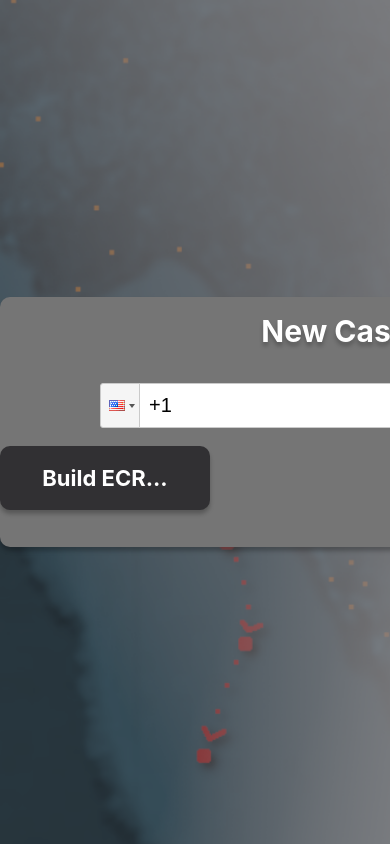
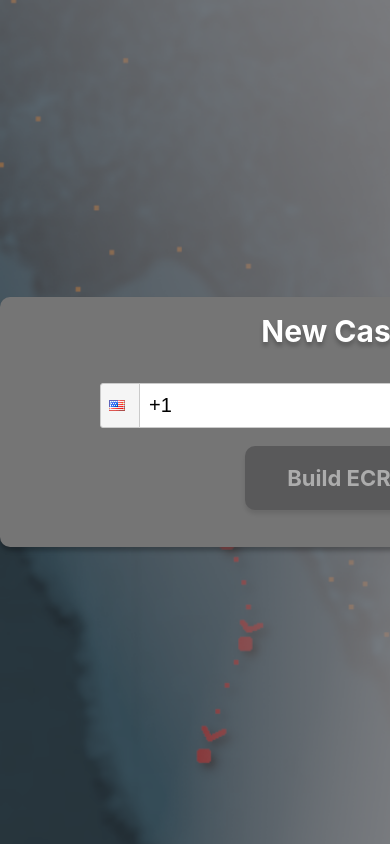
Before and after one commit to wge123/locating-survivors, a React (Create React App) app: page /new_case in a window 390 px wide. Shown: the top 844 px of the page. Built offline with nearby package versions, Linux system fonts and the light colour scheme; no server answers; what @aws-amplify/ui-react, aws-amplify would draw is missing.

Commit message:
hide button when phone not valid

```diff
--- a/src/screens/ECR_builder_screen/ecrBuilder.tsx
+++ b/src/screens/ECR_builder_screen/ecrBuilder.tsx
@@ -1,10 +1,15 @@
 import React, {useState} from 'react'
+import { useLocation } from 'react-router-dom'
 
 export default function ECRBuilderScreen() {
+    const location = useLocation()
+    const { phone_number } = location.state
+
 
     return (
         <div id='container'>
             ECR Builder Screen
+            number is - {phone_number}
         </div>
     )
 }
--- a/src/screens/new_case_screen/newCase.css
+++ b/src/screens/new_case_screen/newCase.css
@@ -68,6 +68,19 @@
     border: none;
 }
 
+#build-ecr-button-new-case[disabled] {
+    opacity: 40%;
+}
+
+#build-ecr-button-new-case a {
+    color: #FFF
+}
+
+#build-ecr-button-new-case[disabled] a {
+    pointer-events: none;
+    cursor: default;
+}
+
 .react-tel-input {
     width: auto !important;
 }
--- a/src/screens/new_case_screen/newCase.tsx
+++ b/src/screens/new_case_screen/newCase.tsx
@@ -1,10 +1,22 @@
-import React, {useState} from 'react'
+import React, {useState}from 'react'
 import './newCase.css'
 import PhoneInput from 'react-phone-input-2'
 import 'react-phone-input-2/lib/style.css'
 import { BrowserRouter as Router, Route, Link } from 'react-router-dom'
+
+
 export default function NewCaseScreen() {
     const [phone, setPhone] = useState('')
+    const [isButtonDisabled, setIsButtonDisabled] = useState(true)
+
+    function handlePhoneInput(phone) {
+        setPhone(phone)
+        if (phone.length === 11) {
+            setIsButtonDisabled(false)
+        } else {
+            setIsButtonDisabled(true)
+        }
+    }
 
     return (
         <div id='new-case-container'>
@@ -15,14 +27,14 @@ export default function NewCaseScreen() {
                     </p>
                 </div>
                 <div id='new-case-phone-input-container'>
-                    <PhoneInput country={'us'} value={phone} onChange={phone => setPhone(phone)} />
+                    <PhoneInput disableDropdown country={'us'} value={phone} onChange={phone => handlePhoneInput(phone)} />
                 </div>
                 <div id='new-case-button-container'>
-                    <Link to="/screens/login_screen">
-                        <button id='build-ecr-button-new-case'>
-                            Build ECR...
-                        </button>
-                    </Link>
+                    <button id='build-ecr-button-new-case' disabled={isButtonDisabled} >
+                        <Link to="/ecr_builder"  style={{textDecoration: 'none'}} state={{ phone_number: phone }}>
+                                Build ECR...
+                        </Link>
+                    </button>
                 </div>
             </div>
         </div>
```
